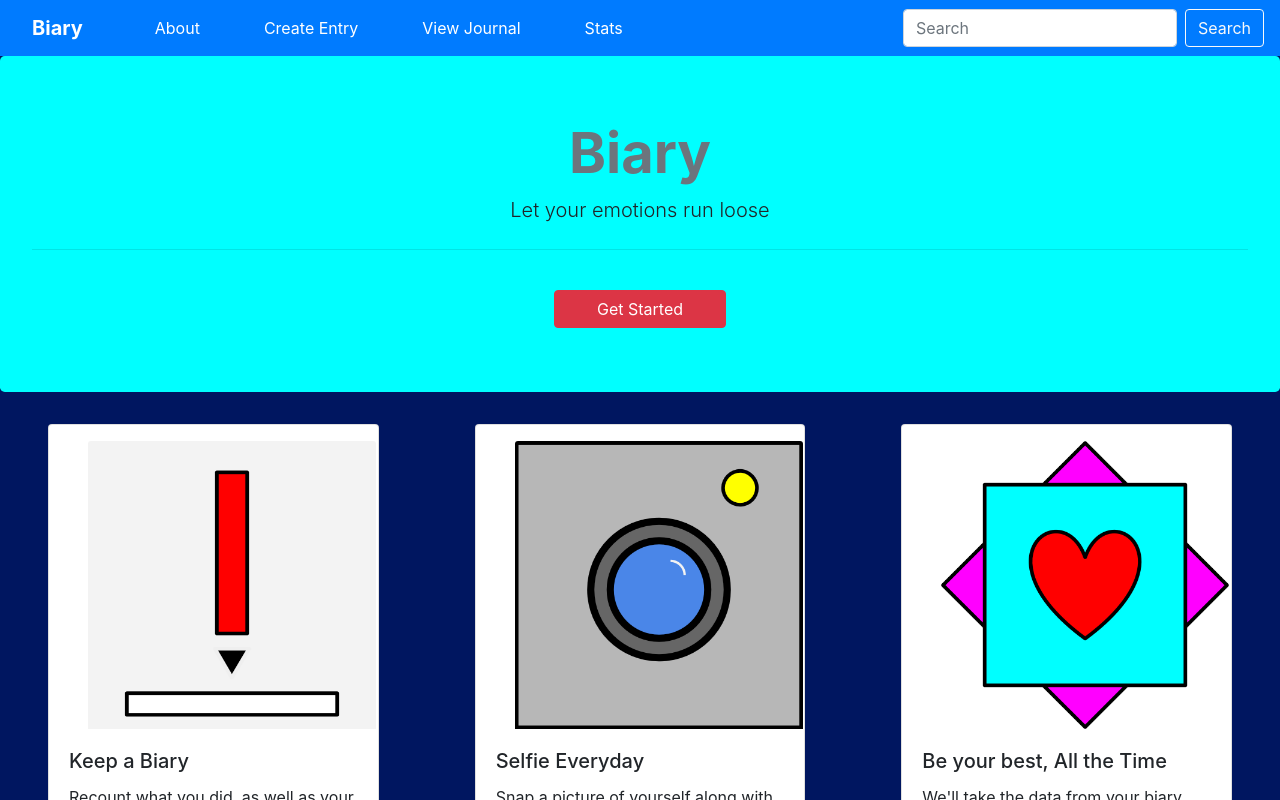
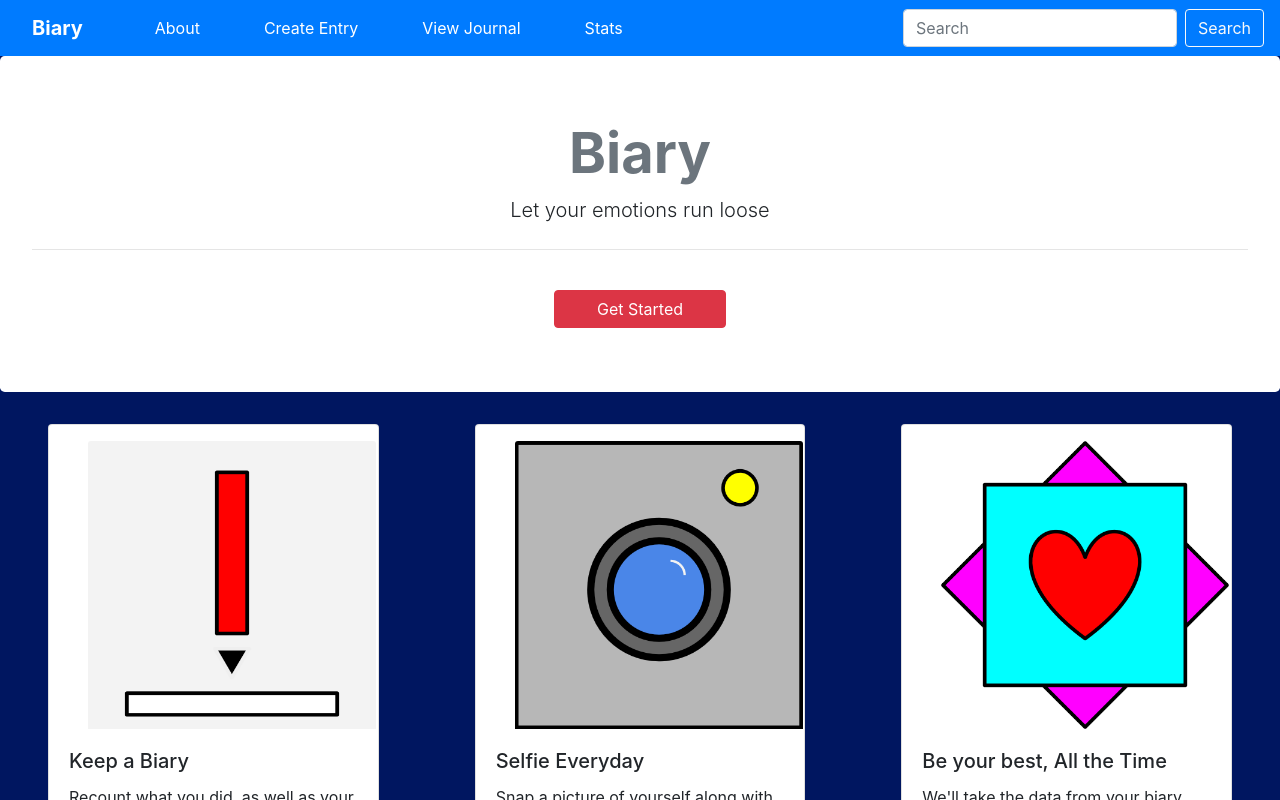
Before and after one commit to 1ntEgr8/biary, a React (Create React App) app: page /#/ in a window 1280 px wide. Shown: the top 800 px of the page. Built offline with nearby package versions, Linux system fonts and the light colour scheme; the HTML template or start-up script is replaced by a standard one.

Commit message:
changed color of jumbo

```diff
--- a/src/components/Header.js
+++ b/src/components/Header.js
@@ -29,7 +29,7 @@ class Header extends Component {
   render() {
     return (
       <div>
-      <div className="jumbotron" style={{backgroundColor: "cyan"}}>
+      <div className="jumbotron" style={{backgroundColor: "white"}}>
         <h1 className="display-4 d-flex justify-content-center text-muted" style={{fontWeight: "bold"}}>Biary</h1>
         <p className="lead d-flex justify-content-center">Let your emotions run loose</p>
         <hr className="my-4 "/>
```
